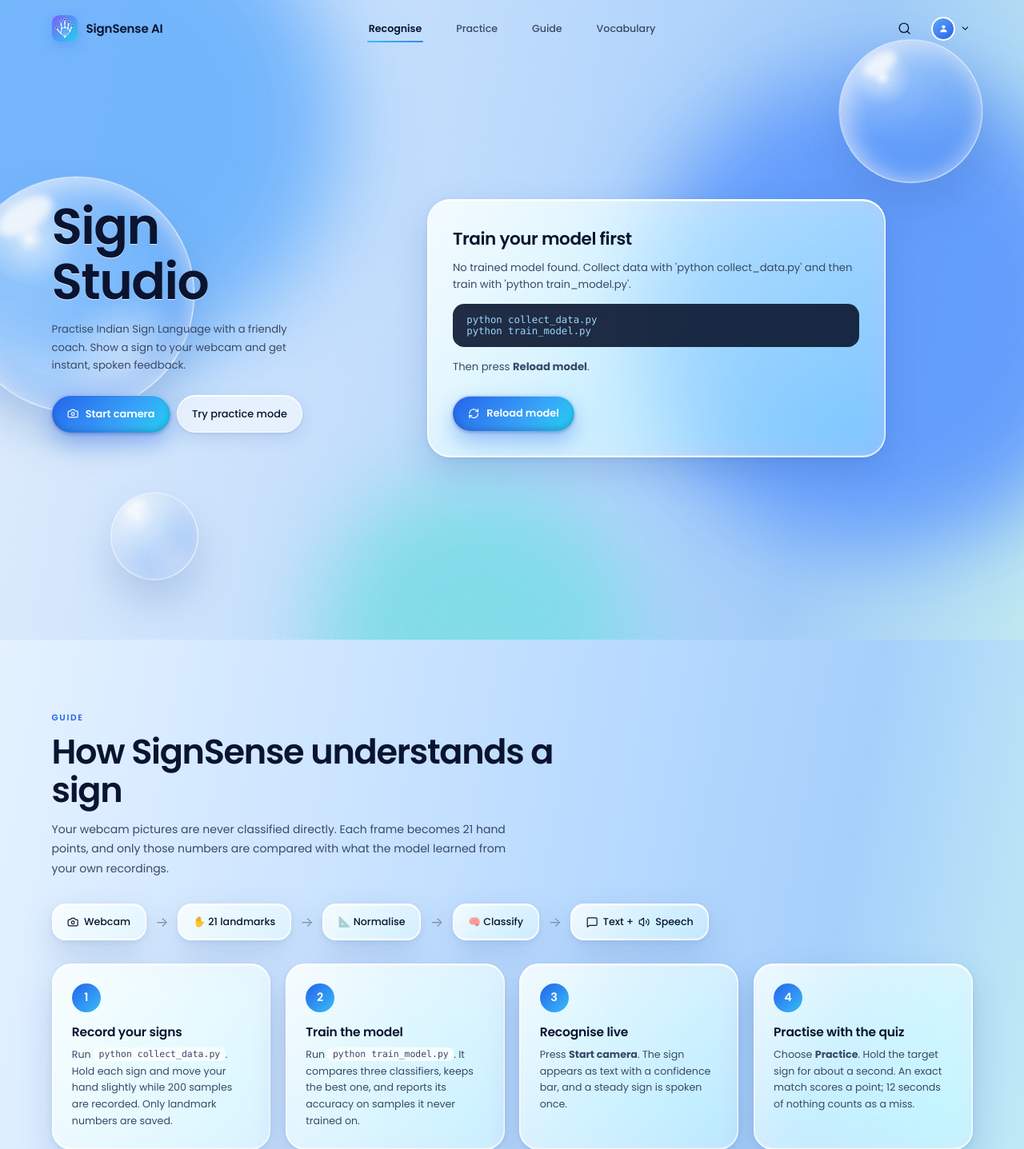
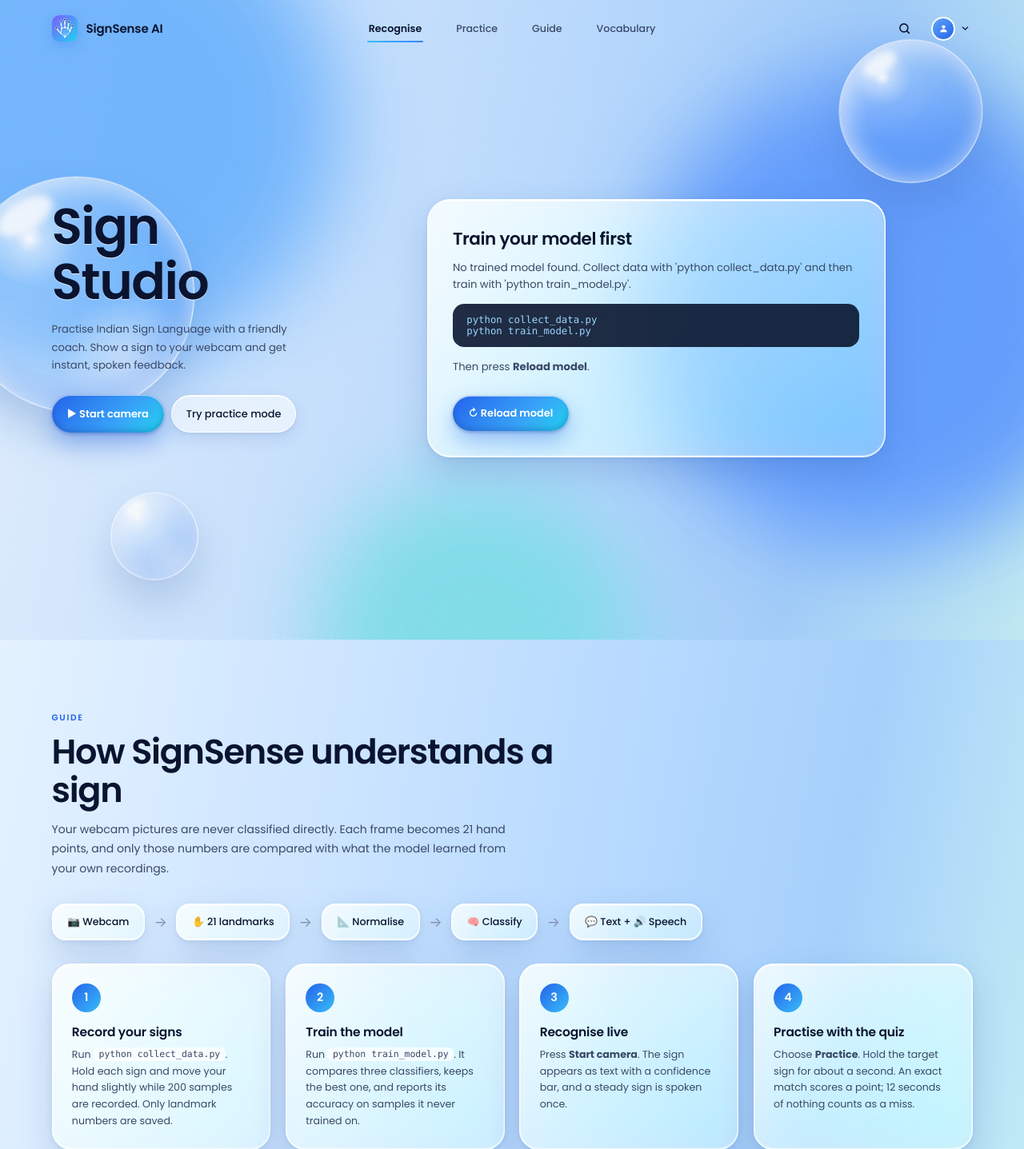
Before and after one commit to joel912/signsense-v2, a Flask app: page / in a window 1280 px wide. Shown: the top 1437 px of the page at 80% size. Run offline with Flask 3, Linux system fonts and the light colour scheme; data that the repository does not hold is empty; some libraries are stand-ins or nearby versions.

Commit message:
Revert Lucide icons
Co-authored-by: Copilot <223556219+Copilot@users.noreply.github.com>

```diff
--- a/templates/index.html
+++ b/templates/index.html
@@ -187,7 +187,6 @@ h2{font-size:3rem;font-weight:600;letter-spacing:-.03em;line-height:1.12;margin:
 .lede{color:var(--muted);font-size:.98rem;line-height:1.75;max-width:42rem}
 .flow{display:flex;flex-wrap:wrap;gap:.8rem;align-items:center;margin:2.2rem 0 .5rem}
 .node{border-radius:1.2rem;padding:.9rem 1.3rem;font-weight:500;font-size:.88rem}
-.node{display:inline-flex;align-items:center;gap:.45rem}.node svg,.btn svg,.btn-g svg{width:1rem;height:1rem}
 .arrow{color:var(--light);font-size:1.2rem}
 .steps{display:grid;grid-template-columns:repeat(auto-fit,minmax(16rem,1fr));gap:1.3rem;margin-top:2rem}
 .step{border-radius:1.7rem;padding:1.7rem}
@@ -244,17 +243,17 @@ footer b{color:var(--ink)}
   </nav>
   <div class="right">
     <button class="icon-btn" id="btnSearch" title="Search signs" aria-label="Search signs">
-      <i data-lucide="search"></i>
+      <svg width="20" height="20" viewBox="0 0 24 24" fill="none" stroke="currentColor" stroke-width="2.2" stroke-linecap="round"><circle cx="11" cy="11" r="7"/><path d="M20 20l-3.5-3.5"/></svg>
     </button>
     <button class="me" id="btnMenu" aria-label="Settings"><span class="av"><svg viewBox="0 0 24 24" fill="#fff"><circle cx="12" cy="8.5" r="4"/><path d="M4 21c0-4.4 3.6-7 8-7s8 2.6 8 7z"/></svg></span>
-      <i data-lucide="chevron-down"></i>
+      <svg width="14" height="14" viewBox="0 0 24 24" fill="none" stroke="currentColor" stroke-width="2.4" stroke-linecap="round" stroke-linejoin="round"><path d="M6 9l6 6 6-6"/></svg>
     </button>
     <div class="menu glass" id="menu">
       <h5>Settings</h5>
       <div class="row"><span>Speak signs</span><input type="checkbox" id="speak" checked></div>
       <div class="row"><span>Confidence</span><span style="display:flex;align-items:center;gap:8px"><input type="range" id="thr" min="30" max="95" step="5" value="70"><span class="v" id="thrV">70%</span></span></div>
       <div class="row"><span>Camera</span><select id="camIdx"><option>0</option><option>1</option><option>2</option><option>3</option></select></div>
-      <button class="btn-g" id="btnReloadTop" style="width:100%;padding:11px"><i data-lucide="refresh-cw"></i> Reload model</button>
+      <button class="btn-g" id="btnReloadTop" style="width:100%;padding:11px">↻ Reload model</button>
     </div>
   </div>
 </header>
@@ -266,7 +265,7 @@ footer b{color:var(--ink)}
       <h1>Sign<br>Studio</h1>
       <p class="sub">Practise Indian Sign Language with a friendly coach. Show a sign to your webcam and get instant, spoken feedback.</p>
       <div class="cta">
-        <button class="btn" id="btnCam"><i data-lucide="camera"></i> <span id="camText">Start camera</span></button>
+        <button class="btn" id="btnCam">▶ Start camera</button>
         <button class="btn-g" id="btnMode">Try practice mode</button>
       </div>
     </div>
@@ -278,7 +277,7 @@ footer b{color:var(--ink)}
         <div class="code">python collect_data.py
 python train_model.py</div>
         <p>Then press <b>Reload model</b>.</p>
-        <div class="cta"><button class="btn" id="btnReload"><i data-lucide="refresh-cw"></i> Reload model</button></div>
+        <div class="cta"><button class="btn" id="btnReload">↻ Reload model</button></div>
       </div>
     </div>
 
@@ -473,11 +472,11 @@ python train_model.py</div>
     <p class="lede">Your webcam pictures are never classified directly. Each frame becomes 21 hand points, and only those numbers are compared with what the model learned from your own recordings.</p>
 
     <div class="flow">
-      <div class="node glass"><i data-lucide="camera"></i> Webcam</div><span class="arrow">→</span>
+      <div class="node glass">📷 Webcam</div><span class="arrow">→</span>
       <div class="node glass">✋ 21 landmarks</div><span class="arrow">→</span>
       <div class="node glass">📐 Normalise</div><span class="arrow">→</span>
       <div class="node glass">🧠 Classify</div><span class="arrow">→</span>
-      <div class="node glass"><i data-lucide="message-square"></i> Text + <i data-lucide="volume-2"></i> Speech</div>
+      <div class="node glass">💬 Text + 🔊 Speech</div>
     </div>
 
     <div class="steps">
@@ -560,7 +559,7 @@ function goTop() { window.scrollTo({top: 0, behavior: "smooth"}); }
 function setMode(m) { api("/api/mode", {mode: m}); goTop(); }
 async function toggleCam() {
   if (state && state.running) { await api("/api/stop", {}); return; }
-  $("camText").textContent = "Starting…";
+  $("btnCam").textContent = "Starting…";
   const r = await api("/api/start", {camera_index: +$("camIdx").value});
   if (r.error) toast(r.error);
 }
@@ -617,7 +616,7 @@ function render(s) {
   updateNav();
 
   // camera
-  $("camText").textContent = s.running ? "Stop camera" : "Start camera";
+  $("btnCam").textContent = s.running ? "■ Stop camera" : "▶ Start camera";
   $("btnCam").classList.toggle("stop", s.running);
   if (s.running && !videoOn) { $("video").src = "/video_feed?t=" + Date.now(); videoOn = true; }
   if (!s.running && videoOn) { $("video").removeAttribute("src"); videoOn = false; }
@@ -718,9 +717,5 @@ window.addEventListener("scroll", () => $("nav").classList.toggle("scrolled", wi
 
   requestAnimationFrame(raf);
 </script>
-<script src="https://unpkg.com/lucide@latest"></script>
-<script>
-  lucide.createIcons();
-</script>
 </body>
 </html>
```
